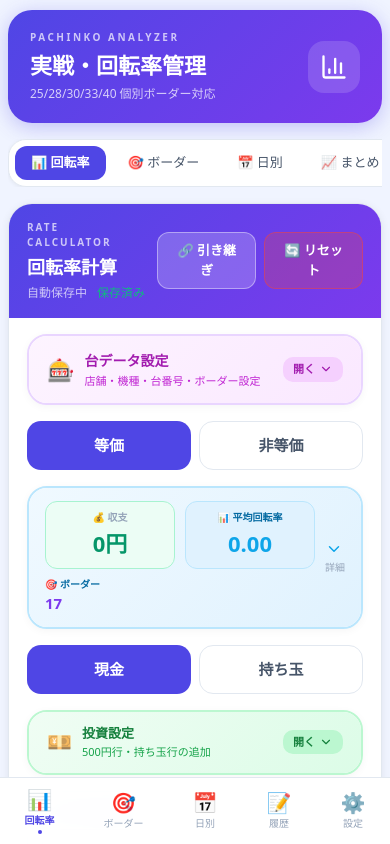
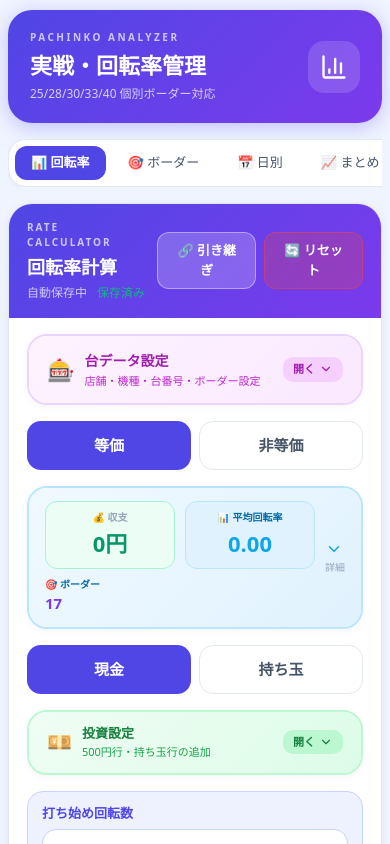
Before and after one commit to yami-tan/pachinko-app, a React (Vite) app: page / in a window 390 px wide. Shown: the top 844 px of the page. Built offline with nearby package versions, Linux system fonts and the light colour scheme.

Commit message:
improve mobile layout

```diff
--- a/src/App.tsx
+++ b/src/App.tsx
@@ -596,7 +596,8 @@ export default function PachinkoCalculatorComplete() {
     selectedBorderMachineId:'', // ボーダー算出用に選んだ機種ID
     expandedIntRows: [],    // 展開中の整数行（Set的に使用）
   });
-  const [firstHitForm,setFirstHitForm]=useState({ label:'初当たり1回目',rounds:'0',startBalls:'0',upperBalls:'0',endBalls:'',hitSpins:'',cashInvestInput:'',restartRotation:'0',restartReason:'single',restartReasonNote:'',chainCount:'1',remainingHolds:'' });
+  const [firstHitForm,setFirstHitForm]=useState({ label:'初当たり1回目',rounds:'0',startBalls:'0',upperBalls:'0',endBalls:'',hitSpins:'',cashInvestInput:'',restartRotation:'0',restartReason:'single',restartReasonNote:'',chainCount:'0',remainingHolds:'' });
+  const firstHitDialogOpenTimeRef=useRef(0);
   const [machineDraft,setMachineDraft]=useState({ name:'',border25:'',border28:'',border30:'',border33:'',payoutPerRound:'',expectedBallsPerHit:'',totalProbability:'',kanaReading:'' });
   const [editMachineId,setEditMachineId]=useState(null);
   const [editMachineDialogOpen,setEditMachineDialogOpen]=useState(false);
@@ -1025,7 +1026,7 @@ export default function PachinkoCalculatorComplete() {
     setEditMachineDialogOpen(false);
     setEditMachineId(null);
   }
-  function openFirstHitDialog() { const nc=(form.firstHits||[]).length+1; setFirstHitForm({label:`初当たり${nc}回目`,rounds:'0',startBalls:'0',upperBalls:'0',endBalls:'',hitSpins:'',cashInvestInput:'',restartRotation:'0',restartReason:'single',restartReasonNote:'',chainCount:'1',remainingHolds:''}); setFirstHitDialogOpen(true); }
+  function openFirstHitDialog() { const nc=(form.firstHits||[]).length+1; firstHitDialogOpenTimeRef.current=Date.now(); setFirstHitForm({label:`初当たり${nc}回目`,rounds:'0',startBalls:'0',upperBalls:'0',endBalls:'',hitSpins:'',cashInvestInput:'',restartRotation:'0',restartReason:'single',restartReasonNote:'',chainCount:'0',remainingHolds:''}); setFirstHitDialogOpen(true); }
   function undoLastFirstHit() { const hits=form.firstHits||[]; if(!hits.length)return; const last=hits[hits.length-1]; applyFormUpdate(p=>{ const newNotes=last?.memoLine?p.notes.split('\n').filter(line=>line!==last.memoLine).join('\n'):p.notes; return {...p,firstHits:p.firstHits.slice(0,-1),notes:newNotes}; }); }
   function applyFirstHitOneRoundToMachine() { if(!selectedMachine)return; setMachines(p=>p.map(m=>m.id===selectedMachine.id?{...m,payoutPerRound:Number(firstHitMetrics.oneRound.toFixed(1))}:m)); }
   function completeFirstHit(restartAfter=false) {
@@ -1034,7 +1035,11 @@ export default function PachinkoCalculatorComplete() {
     const rh=numberOrZero(firstHitForm.remainingHolds);
     const rhStr=rh>0?(' / 残り保留'+rh+'個'):'';
     const ml='['+label+'] '+firstHitMetrics.rounds+'R / 獲得'+Math.round(firstHitMetrics.gainedBalls)+'玉 / 1R '+Number(firstHitMetrics.oneRound.toFixed(1))+' / '+crl+rhStr;
-    const hit={id:uid(),label,rounds:firstHitMetrics.rounds,startBalls:numberOrZero(firstHitForm.startBalls),upperBalls:numberOrZero(firstHitForm.upperBalls),endBalls:numberOrZero(firstHitForm.endBalls),gainedBalls:firstHitMetrics.gainedBalls,oneRound:Number(firstHitMetrics.oneRound.toFixed(1)),chainCount:numberOrZero(firstHitForm.chainCount),chainResultLabel:crl,remainingHolds:rh,memoLine:ml,hitSpins:numberOrZero(firstHitForm.hitSpins)};
+    // 連チャン時間（ダイアログを開いてから完了するまでの秒数）
+    const chainTimeSec=firstHitDialogOpenTimeRef.current>0
+      ? Math.round((Date.now()-firstHitDialogOpenTimeRef.current)/1000)
+      : 0;
+    const hit={id:uid(),label,rounds:firstHitMetrics.rounds,startBalls:numberOrZero(firstHitForm.startBalls),upperBalls:numberOrZero(firstHitForm.upperBalls),endBalls:numberOrZero(firstHitForm.endBalls),gainedBalls:firstHitMetrics.gainedBalls,oneRound:Number(firstHitMetrics.oneRound.toFixed(1)),chainCount:numberOrZero(firstHitForm.chainCount),chainResultLabel:crl,remainingHolds:rh,memoLine:ml,hitSpins:numberOrZero(firstHitForm.hitSpins),chainTimeSec};
 
     // 差玉投資行の自動生成
     const hitSpins=numberOrZero(firstHitForm.hitSpins);
@@ -1152,6 +1157,10 @@ export default function PachinkoCalculatorComplete() {
       };
     });
     setFirstHitDialogOpen(false);
+    // 1R出玉を機種へ自動反映（機種選択済みかつ1R出玉が算出されている場合）
+    if(selectedMachine&&firstHitMetrics.oneRound>0){
+      applyFirstHitOneRoundToMachine();
+    }
   }
   function removeFirstHit(hid) { applyFormUpdate(p=>{ const hit=(p.firstHits||[]).find(h=>h.id===hid); const newNotes=hit?.memoLine?p.notes.split('\n').filter(l=>l!==hit.memoLine).join('\n'):p.notes; return {...p,firstHits:(p.firstHits||[]).filter(h=>h.id!==hid),notes:newNotes}; }); }
   function exportData() { const blob=new Blob([JSON.stringify({machines,sessions,settings},null,2)],{type:'application/json'}); const url=URL.createObjectURL(blob); const a=document.createElement('a'); a.href=url; a.download=`pachinko-complete-${todayStr()}.json`; a.click(); URL.revokeObjectURL(url); }
@@ -1189,7 +1198,7 @@ export default function PachinkoCalculatorComplete() {
 
   return (
     <div style={{ minHeight:'100vh', background:C.bg, fontFamily:'system-ui,-apple-system,sans-serif', color:C.textPrimary }}>
-      <div style={{ maxWidth:520, margin:'0 auto', padding:'10px 8px 150px' }}>
+      <div style={{ maxWidth:520, margin:'0 auto', padding:'10px 8px 130px' }}>
 
         {/* ─── ヘッダー ─── */}
         <motion.div initial={{opacity:0,y:12}} animate={{opacity:1,y:0}} style={{marginBottom:16}}>
@@ -2394,7 +2403,9 @@ export default function PachinkoCalculatorComplete() {
                           ))}
                         </div>
                       </div>
-                      {selectedMachine&&firstHitMetrics.oneRound>0&&(()=>{applyFirstHitOneRoundToMachine();return null;})()}
+                      {selectedMachine&&firstHitMetrics.oneRound>0&&(
+                        <div style={{ fontSize:10, color:C.positive, textAlign:'center' }}>✅ 1R出玉 {fmtRate(firstHitMetrics.oneRound)} を機種へ自動反映します</div>
+                      )}
                       <div className="grid grid-cols-2 gap-2">
                         <Button variant="secondary" className="rounded-xl h-9 text-sm" onClick={()=>setFirstHitDialogOpen(false)}>キャンセル</Button>
                         <Button className="rounded-xl h-9 text-sm" onClick={()=>completeFirstHit(true)}>終了して回転率を再スタート</Button>
@@ -2486,7 +2497,7 @@ export default function PachinkoCalculatorComplete() {
                         <table style={{ width:'100%', borderCollapse:'collapse', fontSize:12 }}>
                           <thead>
                             <tr style={{ background:isDark?'rgba(255,255,255,0.03)':'#f8fafc' }}>
-                              {['回目','R数','獲得玉','1R','連チャン'].map(h=>(
+                              {['回目','R数','獲得玉','1R','連チャン','時間'].map(h=>(
                                 <th key={h} style={{ padding:'6px 8px', textAlign:'center', color:C.textMuted, fontWeight:600, borderBottom:`1px solid ${C.border}`, whiteSpace:'nowrap' }}>{h}</th>
                               ))}
                             </tr>
@@ -2499,6 +2510,13 @@ export default function PachinkoCalculatorComplete() {
                                 <td style={{ padding:'7px 8px', textAlign:'center', color:C.positive }}>{Math.round(hit.gainedBalls).toLocaleString()}</td>
                                 <td style={{ padding:'7px 8px', textAlign:'center', color:C.accent }}>{hit.oneRound>0?hit.oneRound.toFixed(1):'-'}</td>
                                 <td style={{ padding:'7px 8px', textAlign:'center', color:C.textSecondary, whiteSpace:'nowrap' }}>{hit.chainResultLabel||'単発'}</td>
+                                <td style={{ padding:'7px 8px', textAlign:'center', color:C.textMuted, whiteSpace:'nowrap' }}>
+                                  {hit.chainTimeSec>0
+                                    ? hit.chainTimeSec>=60
+                                      ? `${Math.floor(hit.chainTimeSec/60)}分${hit.chainTimeSec%60}秒`
+                                      : `${hit.chainTimeSec}秒`
+                                    : '-'}
+                                </td>
                               </tr>
                             ))}
                           </tbody>
@@ -3818,36 +3836,6 @@ export default function PachinkoCalculatorComplete() {
           </div>
         )}
       </div>
-      {/* ⑥ 固定ボトムナビゲーション */}
-      <div style={{
-        position:'fixed', bottom:0, left:'50%', transform:'translateX(-50%)',
-        width:'100%', maxWidth:520, zIndex:100,
-        background:isDark?'rgba(15,23,42,0.97)':'rgba(255,255,255,0.97)',
-        borderTop:`1px solid ${C.border}`,
-        backdropFilter:'blur(16px)',
-        display:'flex', justifyContent:'space-around', alignItems:'center',
-        padding:'6px 0 max(6px, env(safe-area-inset-bottom))',
-      }}>
-        {[
-          {id:'rate',    icon:'📊', label:'回転率'},
-          {id:'judge',   icon:'🎯', label:'ボーダー'},
-          {id:'calendar',icon:'📅', label:'日別'},
-          {id:'history', icon:'📝', label:'履歴'},
-          {id:'settings',icon:'⚙️', label:'設定'},
-        ].map(t=>(
-          <button key={t.id} onClick={()=>setActiveTab(t.id)} style={{
-            display:'flex', flexDirection:'column', alignItems:'center', gap:1,
-            background:'none', border:'none', cursor:'pointer',
-            padding:'4px 12px', borderRadius:12,
-            color:activeTab===t.id?C.primary:C.textMuted,
-            transition:'all 0.15s',
-          }}>
-            <span style={{ fontSize:20, lineHeight:1.2 }}>{t.icon}</span>
-            <span style={{ fontSize:10, fontWeight:activeTab===t.id?700:400 }}>{t.label}</span>
-            {activeTab===t.id&&<div style={{ width:4, height:4, borderRadius:'50%', background:C.primary, marginTop:1 }}/>}
-          </button>
-        ))}
-      </div>
     </div>
   );
 }
```
